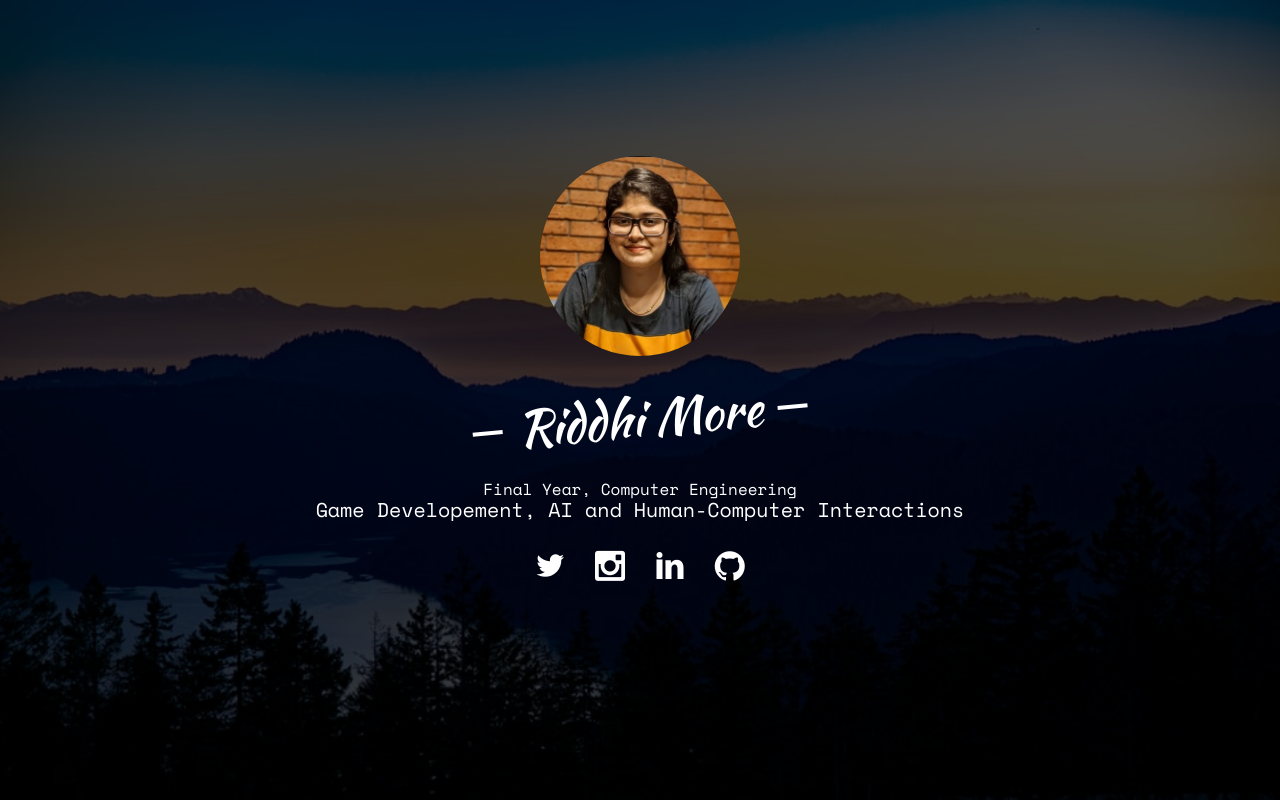
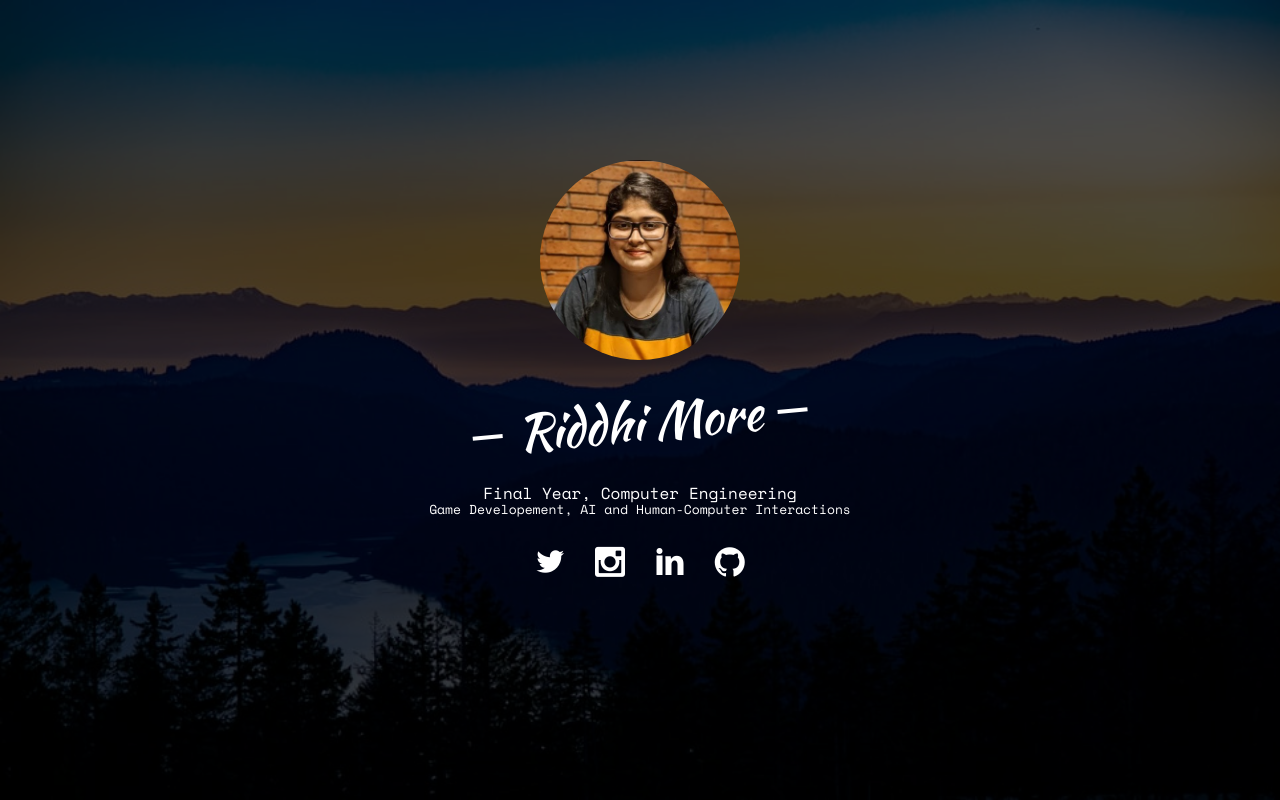
Before and after one commit to MsMore/MsMore.github.io, a plain HTML site: page index.html in a window 1280 px wide. Shown: the top 800 px of the page. Drawn offline with nearby package versions, Linux system fonts and the light colour scheme; some packages are replaced by stand-ins of ours; no server answers; files whose address does not match are found by name.

Commit message:
Update index.html

```diff
--- a/index.html
+++ b/index.html
@@ -58,7 +58,7 @@
 							<div class="profile-thumb" style="background: url(images/pic.jpg);"></div>
 							<h1><span>Riddhi More</span></h1>
 							<h3><span> Final Year, Computer Engineering</span></h3>
-							<h4 style="color:white; font-size:20px"><span> Game Developement, AI and Human-Computer Interactions</span></h4>
+							<h4 style="color:white; font-size:13px"><span> Game Developement, AI and Human-Computer Interactions</span></h4>
 							<p>
 								<ul class="fh5co-social-icons">
 									<li><a href="https://twitter.com/iamRiddhiMore"><i class="icon-twitter2"></i></a></li>
```
